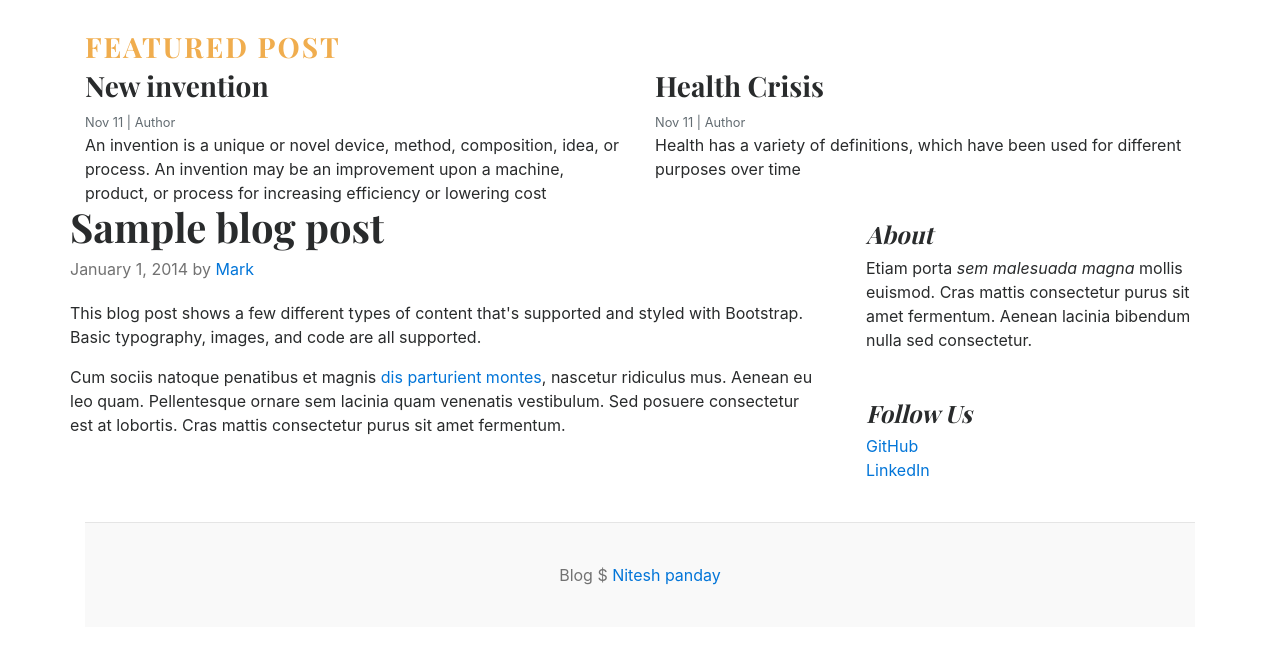
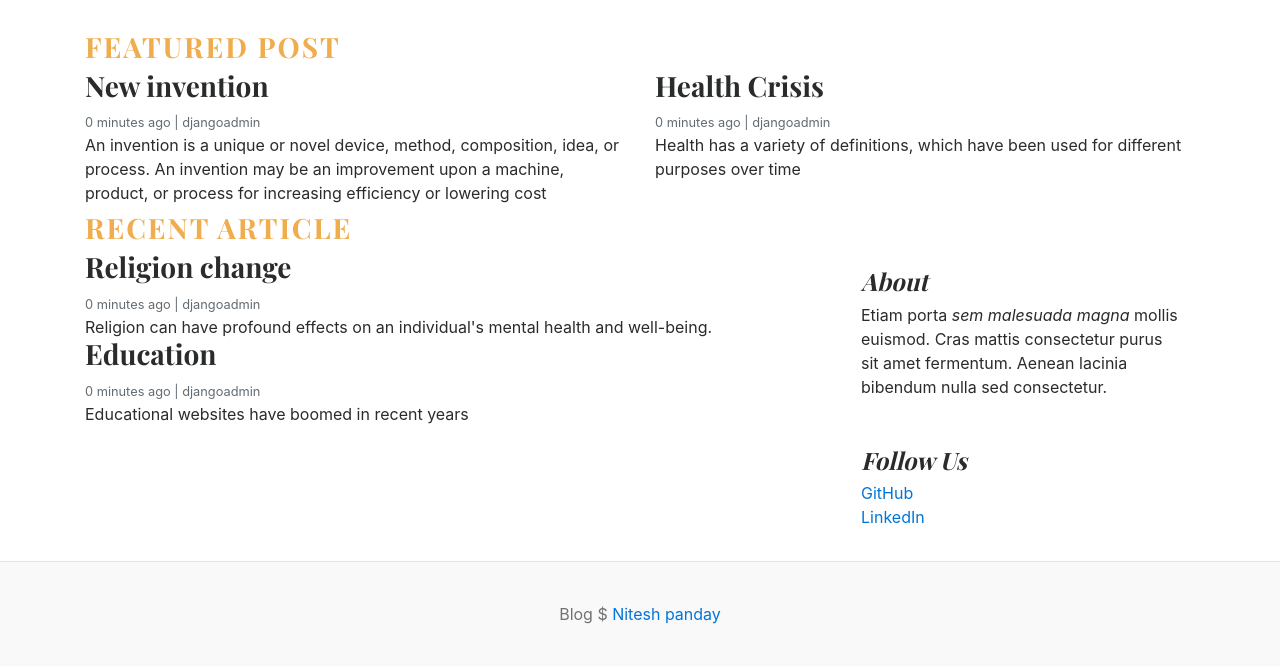
Before and after one commit to Niteshpanday05/django-project, a Django app: page / in a window 1280 px wide. Shown: the part 418-1084 px from the top of the page. Before the commit the page ends 1003 px from the top, so only its background shows below. Run offline with Django 5.2, Linux system fonts and the light colour scheme; data comes from the database, SQL or seed files in the repository; both versions use the stored data as it was after the commit.

Commit message:
posts section done

```diff
--- a/blog_main/views.py
+++ b/blog_main/views.py
@@ -5,11 +5,15 @@ from blogs.models import Blog, Category
 
 def home(request):
     categories=Category.objects.all()
-    featured_posts=Blog.objects.filter(is_featured=True).order_by('-updated_at')
+    featured_posts=Blog.objects.filter(is_featured=True, status='Published').order_by('-updated_at')
+    posts = Blog.objects.filter(is_featured=False, status='Published')
+
 
     context = {
         'categories' : categories,
         'featured_posts' : featured_posts,
+        'posts' : posts,
+
     }
     return render(request,'home.html', context)
 
--- a/templates/home.html
+++ b/templates/home.html
@@ -57,31 +57,28 @@
         <div class="card border-0" >
           <div class="card-body">
             <h3>{{post.title}}</h3>
-          <small class="mb-1 text-muted">Nov 11 | Author</small>
+            <small class="mb-1 text-muted">{{ post.created_at | timesince}} ago | {{ post.author}}</small>
             <p class="card-text">{{post.short_description}}</p>
           </div>
         </div>
       </div>
       {% endif%}
     {% endfor %}
+   </div>
 
-
+  <h3 class="text-uppercase text-warning" style="letter-spacing: 2px;">Recent Article</h3>
   <main role="main" class="container p-0">
     <div class="row">
       <div class="col-md-8 blog-main">
-
-        <div class="blog-post">
-          <h2 class="blog-post-title">Sample blog post</h2>
-          <p class="blog-post-meta">January 1, 2014 by <a href="#">Mark</a></p>
-
-          <p>This blog post shows a few different types of content that's supported and styled with Bootstrap. Basic typography, images, and code are all supported.</p>
-
-          <p>Cum sociis natoque penatibus et magnis <a href="#">dis parturient montes</a>, nascetur ridiculus mus. Aenean eu leo quam. Pellentesque ornare sem lacinia quam venenatis vestibulum. Sed posuere consectetur est at lobortis. Cras mattis consectetur purus sit amet fermentum.</p>
-
-
+        {% for post in posts %}
+        <div class="card border-0" >
+          <div class="card-body">
+            <h3>{{post.title}}</h3>
+            <small class="mb-1 text-muted">{{ post.created_at | timesince}} ago | {{ post.author}}</small>
+            <p class="card-text">{{post.short_description}}</p>
           </div>
-        <!-- /.blog-post -->
-
+        </div>
+        {% endfor %}
       </div>
       <!-- /.blog-main -->
 
```
Also changed, not shown: blogs/migrations/0006_alter_blog_options_alter_blog_blog_body_and_more.py (added), db.sqlite3. Lines whose indentation alone changed are shown as unchanged.
